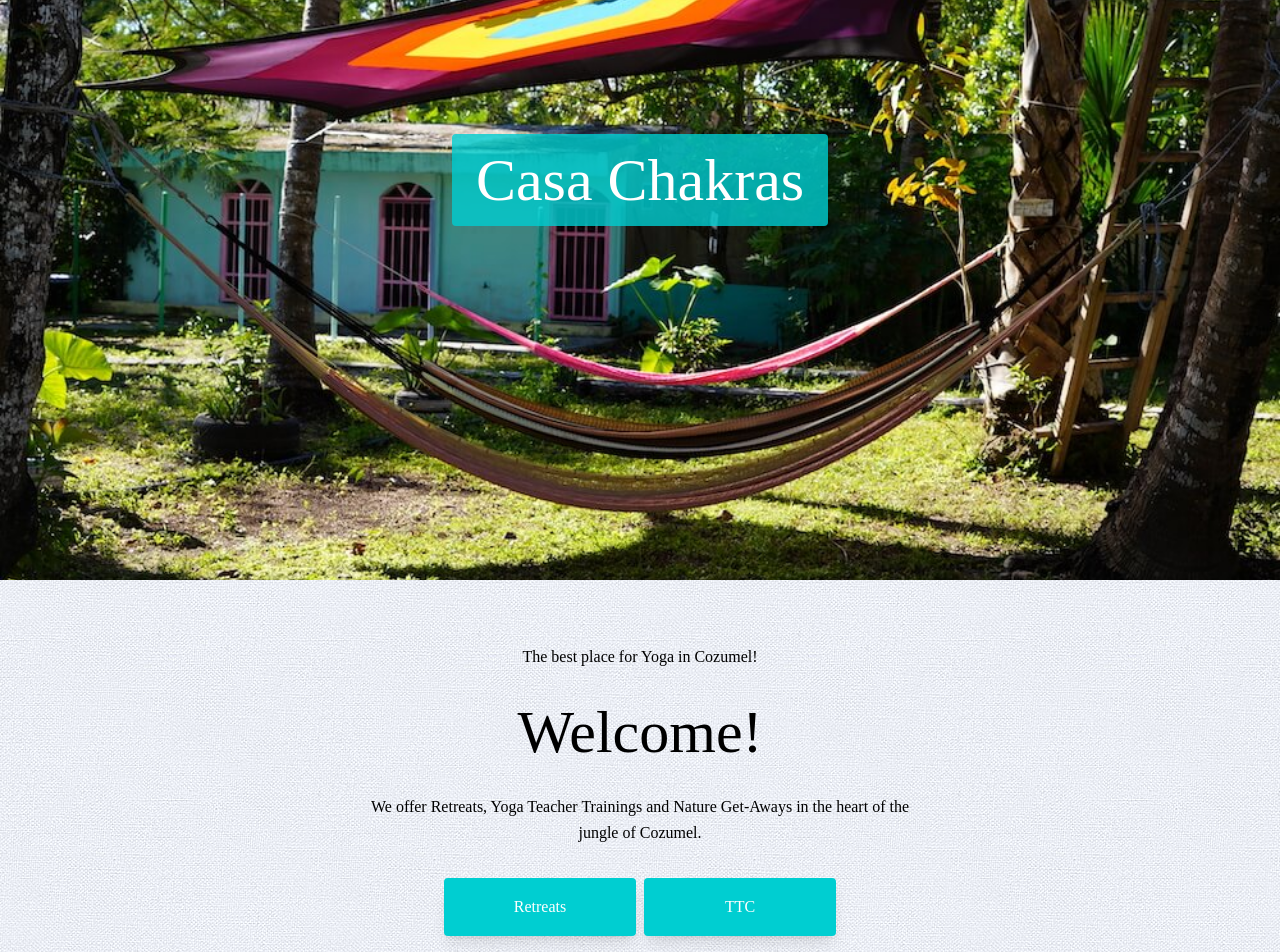
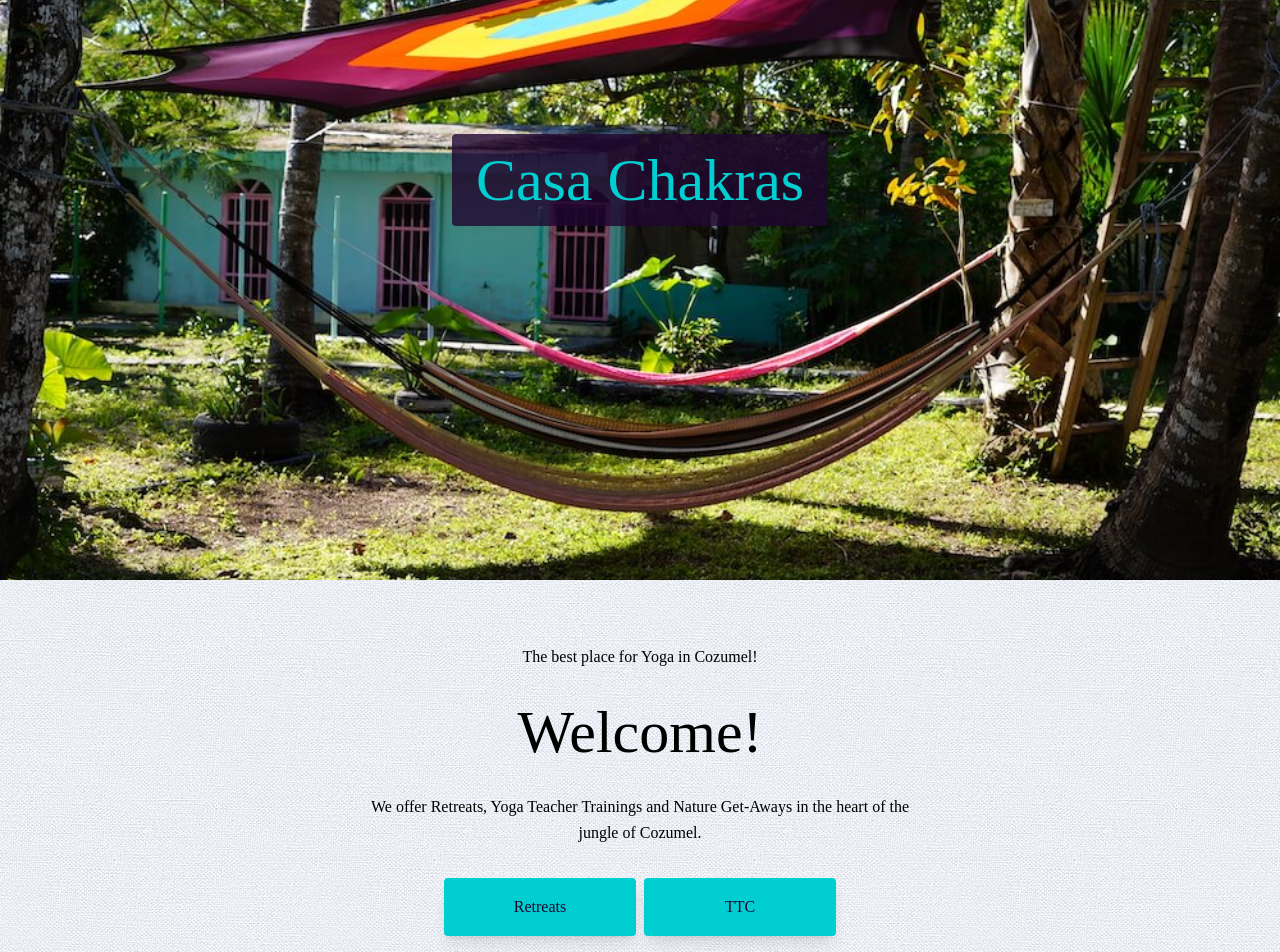
Before and after one commit to Existenziell/casa-chakras, a Next.js app: page / in a window 1280 px wide. Shown: the part 220-1172 px from the top of the page. Built offline with nearby package versions, Linux system fonts and the light colour scheme; a web font is replaced by a local one.

Commit message:
Refactor buttons

```diff
--- a/i18n/es.json
+++ b/i18n/es.json
@@ -17,7 +17,7 @@
     "T4": "Ofrecemos Retiros, Capacitaciones de Profesores de Yoga y Escapadas a la Naturaleza en el corazón de la selva de Cozumel.",
     "B1": "Retiros",
     "B2": "TTC",
-    "B3": "Contacto",
+    "B3": "Contactar",
     "B4": "Visitar",
     "T5": "Casa Chakras es un lugar tranquilo ubicado en El Cedral, el primer pueblo original de la isla de Cozumel en México. Encontrarás toda la vegetación que puedas imaginar, los pájaros son el sonido natural del pueblo. Los árboles son viejos, los senderos son amigables y los cenotes cercanos están listos para ser explorados.",
     "T6": "Lorem ipsum dolor sit amet, consectetur adipiscing elit, sed do eiusmod tempor incididunt ut labore et dolore magna aliqua. Ut enim ad minim veniam, quis nostrud exercitation ullamco laboris nisi ut aliquip ex ea commodo consequat. Duis aute irure dolor in reprehenderit in voluptate velit esse cillum dolore eu fugiat nulla pariatur. Excepteur sint occaecat cupidatat non proident, sunt in culpa qui officia deserunt mollit anim id est laborum.",
--- a/pages/index.js
+++ b/pages/index.js
@@ -15,7 +15,7 @@ const Casa = ({ i18n }) => {
 
       <header className='flex items-center justify-center h-screen sm:bg-fixed bg-center bg-cover bg-parallax-1'>
         <a href='#anchor' aria-label='Scroll down'>
-          <h1 className='px-6 py-4 text-4xl md:text-6xl text-white bg-brand/80 dark:text-brand dark:bg-brand-dark/80 rounded'>
+          <h1 className='px-6 py-4 text-4xl md:text-6xl text-brand bg-brand-dark/80 rounded'>
             {i18n.T1}
           </h1>
         </a>
--- a/styles/globals.css
+++ b/styles/globals.css
@@ -55,10 +55,9 @@ html, body {
 	========================================================================== */
 
 .button {
-  @apply w-48 px-8 py-4
-  bg-brand text-white rounded shadow-lg
-    hover:shadow hover:cursor-pointer
-    transition-all
+  @apply w-48 px-8 py-4 rounded shadow-lg transition-all
+  bg-brand text-brand-dark
+    hover:shadow hover:cursor-pointer hover:text-brand-dark/70;
 }
 
 .button:disabled {
```
